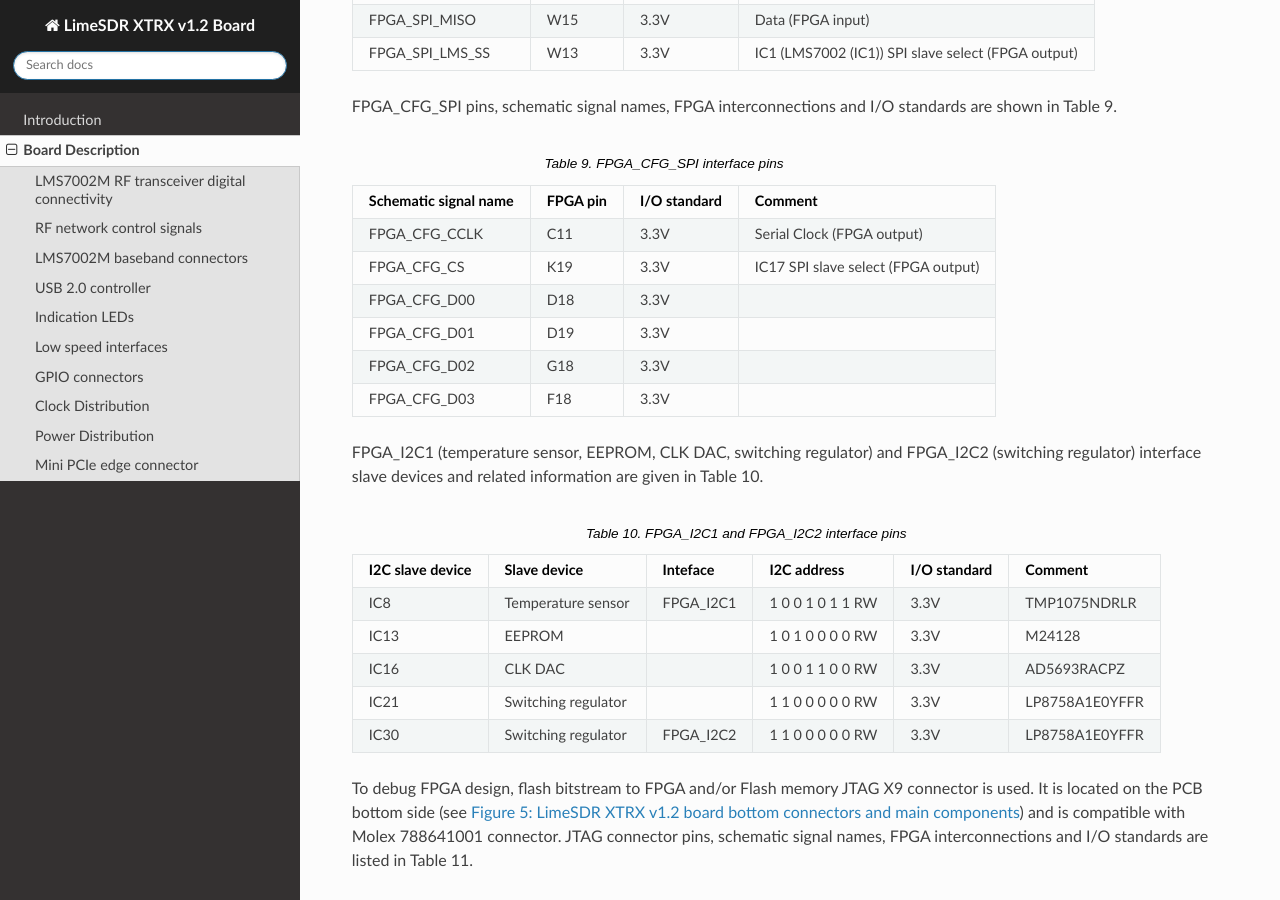
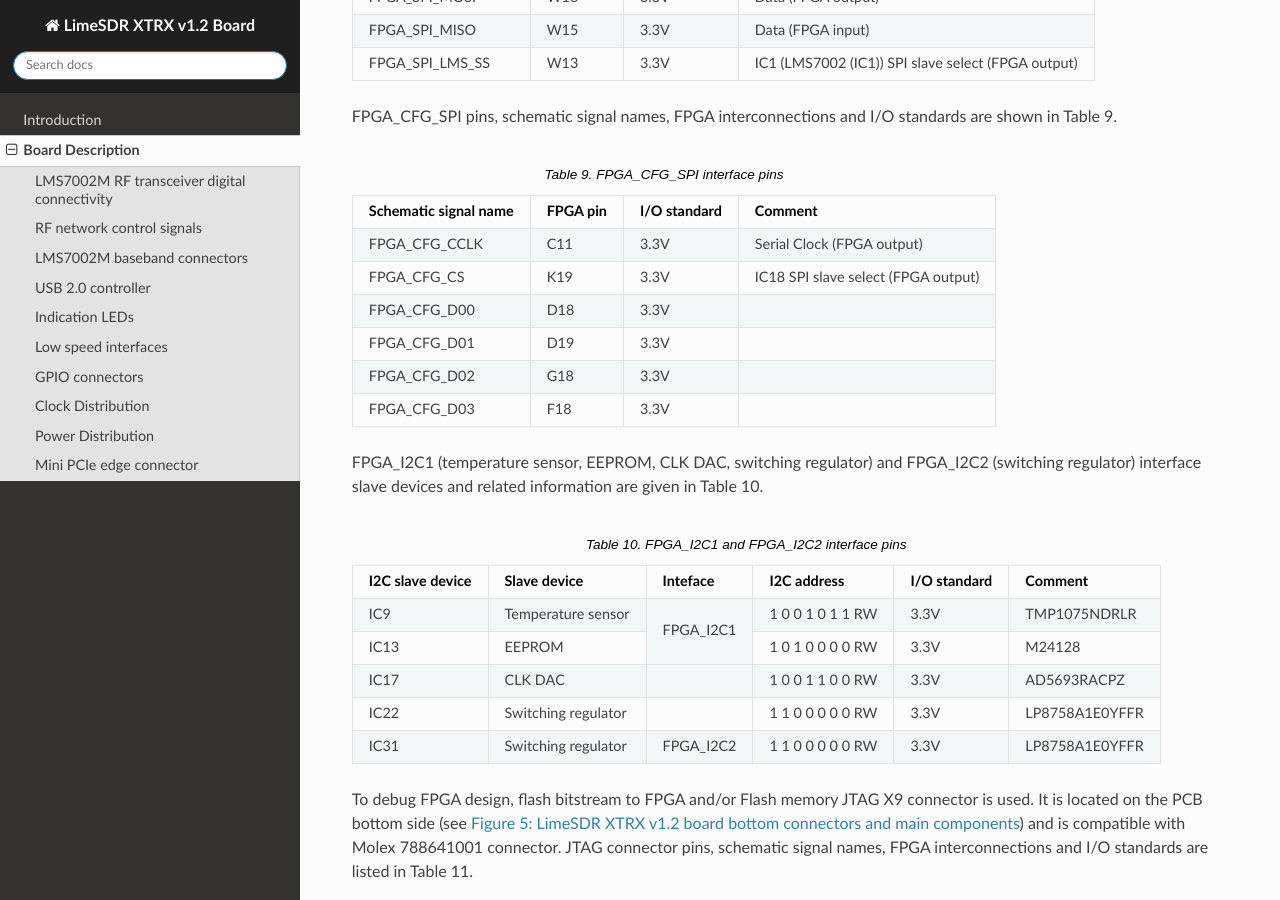
Before and after one commit to myriadrf/LimeSDR-XTRX, a Sphinx documentation site: the page built from docs/documentation/board-description.rst, in a window 1280 px wide and 900 px high, scrolled down 6815 px. Built offline with Sphinx 7.4.7 and the Read the Docs theme 2.0.0, drawn with Linux system fonts in a browser that asks for light colours.

Commit message:
updated text up to Low speed interfaces chapter

```diff
--- a/docs/documentation/board-description.rst
+++ b/docs/documentation/board-description.rst
@@ -326,7 +326,7 @@
   +===========================+==============+==================+=====================================+
   | FPGA_CFG_CCLK             | C11          | 3.3V             | Serial Clock (FPGA output)          |
   +---------------------------+--------------+------------------+-------------------------------------+
-  | FPGA_CFG_CS               | K19          | 3.3V             | IC17 SPI slave select (FPGA output) |
+  | FPGA_CFG_CS               | K19          | 3.3V             | IC18 SPI slave select (FPGA output) |
   +---------------------------+--------------+------------------+-------------------------------------+
   | FPGA_CFG_D00              | D18          | 3.3V             |                                     |
   +---------------------------+--------------+------------------+-------------------------------------+
@@ -344,15 +344,15 @@
   +----------------------+---------------------+--------------+------------------+------------------+----------------+
   | **I2C slave device** | **Slave device**    | **Inteface** | **I2C address**  | **I/O standard** | **Comment**    |
   +======================+=====================+==============+==================+==================+================+
-  | IC8                  | Temperature sensor  | FPGA_I2C1    | 1 0 0 1 0 1 1 RW | 3.3V             | TMP1075NDRLR   |
-  +----------------------+---------------------+--------------+------------------+------------------+----------------+
+  | IC9                  | Temperature sensor  | FPGA_I2C1    | 1 0 0 1 0 1 1 RW | 3.3V             | TMP1075NDRLR   |
+  +----------------------+---------------------+              +------------------+------------------+----------------+
   | IC13                 | EEPROM              |              | 1 0 1 0 0 0 0 RW | 3.3V             | M24128         |
   +----------------------+---------------------+--------------+------------------+------------------+----------------+
-  | IC16                 | CLK DAC             |              | 1 0 0 1 1 0 0 RW | 3.3V             | AD5693RACPZ    |
+  | IC17                 | CLK DAC             |              | 1 0 0 1 1 0 0 RW | 3.3V             | AD5693RACPZ    |
   +----------------------+---------------------+--------------+------------------+------------------+----------------+
-  | IC21                 | Switching regulator |              | 1 1 0 0 0 0 0 RW | 3.3V             | LP8758A1E0YFFR |
+  | IC22                 | Switching regulator |              | 1 1 0 0 0 0 0 RW | 3.3V             | LP8758A1E0YFFR |
   +----------------------+---------------------+--------------+------------------+------------------+----------------+
-  | IC30                 | Switching regulator | FPGA_I2C2    | 1 1 0 0 0 0 0 RW | 3.3V             | LP8758A1E0YFFR |
+  | IC31                 | Switching regulator | FPGA_I2C2    | 1 1 0 0 0 0 0 RW | 3.3V             | LP8758A1E0YFFR |
   +----------------------+---------------------+--------------+------------------+------------------+----------------+
 
 To debug FPGA design, flash bitstream to FPGA and/or Flash memory JTAG X9 connector is used. It is located on the PCB bottom side (see :ref:`target1`) and is compatible with Molex 788641001 connector. JTAG connector pins, schematic signal names, FPGA interconnections and I/O standards are listed in Table 11.
```
Also changed, not shown: other parts of docs/documentation/board-description.rst (+1 -1 lines).
